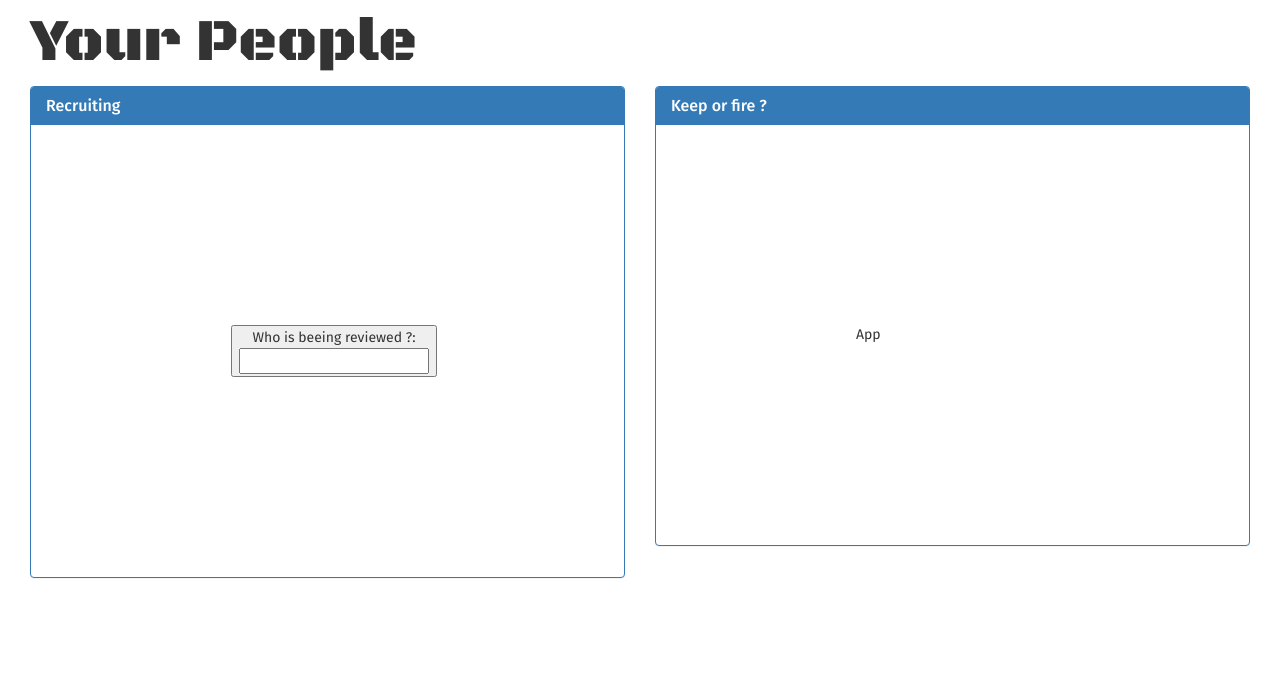
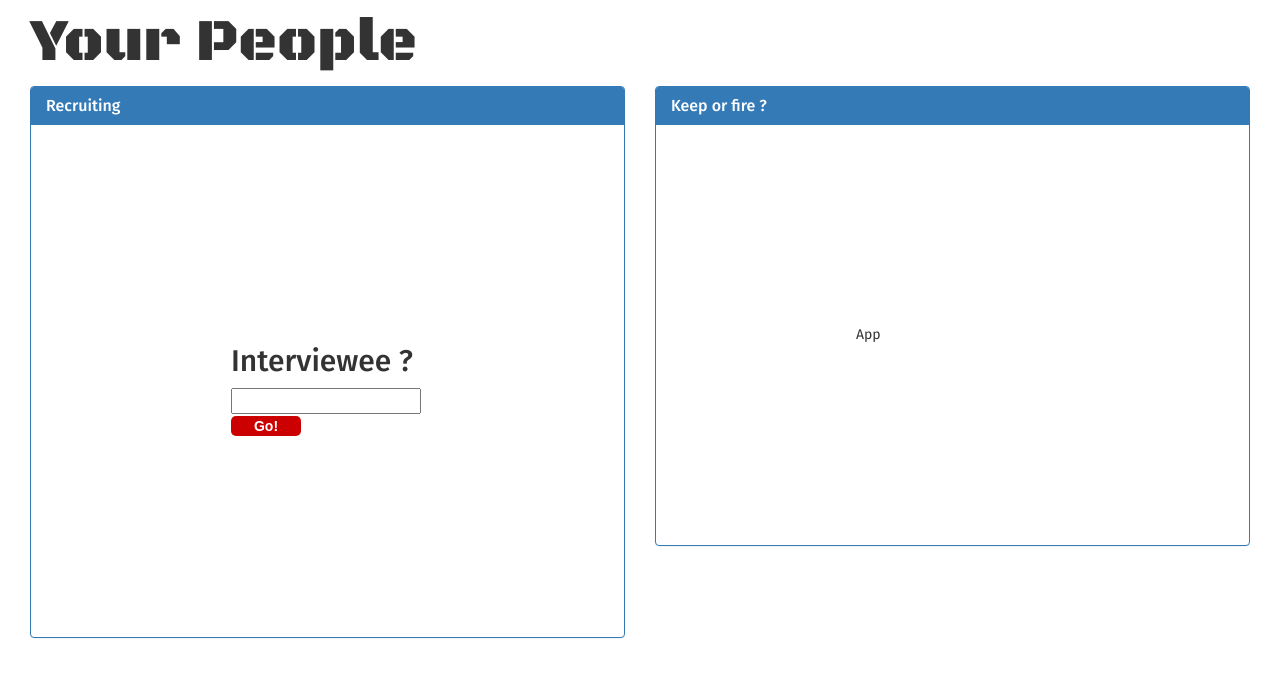
Before and after one commit to monolok/restool, a PHP site: page /people.html in a window 1280 px wide. Shown: the top 677 px of the page. Run offline with PHP 8.4, Linux system fonts and the light colour scheme; some libraries are stand-ins or nearby versions.

Commit message:
js to improve and to understand

```diff
--- a/community.html
+++ b/community.html
@@ -18,6 +18,8 @@
   	<link type="text/css" rel="stylesheet" href="stylesheet.css"/>
 </head>
 <body>
+<script src="https://ajax.googleapis.com/ajax/libs/jquery/1.11.1/jquery.min.js"></script>
+<script src="https://maxcdn.bootstrapcdn.com/bootstrap/3.2.0/js/bootstrap.min.js"></script>
 
 <div class="container-fluid">
 	<div class="row">
@@ -52,7 +54,5 @@
 	</div>
 </div>
 
-<script src="https://ajax.googleapis.com/ajax/libs/jquery/1.11.1/jquery.min.js"></script>
-<script src="https://maxcdn.bootstrapcdn.com/bootstrap/3.2.0/js/bootstrap.min.js"></script>
 </body>
 </html>
--- a/operation.html
+++ b/operation.html
@@ -18,6 +18,8 @@
   	<link type="text/css" rel="stylesheet" href="stylesheet.css"/>
 </head>
 <body>
+<script src="https://ajax.googleapis.com/ajax/libs/jquery/1.11.1/jquery.min.js"></script>
+<script src="https://maxcdn.bootstrapcdn.com/bootstrap/3.2.0/js/bootstrap.min.js"></script>
 
 <div class="container-fluid">
 	<div class="row">
@@ -52,7 +54,5 @@ APP
 	</div>
 </div>
 
-<script src="https://ajax.googleapis.com/ajax/libs/jquery/1.11.1/jquery.min.js"></script>
-<script src="https://maxcdn.bootstrapcdn.com/bootstrap/3.2.0/js/bootstrap.min.js"></script>
 </body>
 </html>
--- a/people.html
+++ b/people.html
@@ -18,6 +18,8 @@
   	<link type="text/css" rel="stylesheet" href="stylesheet.css"/>
 </head>
 <body>
+<script src="https://ajax.googleapis.com/ajax/libs/jquery/1.11.1/jquery.min.js"></script>
+<script src="https://maxcdn.bootstrapcdn.com/bootstrap/3.2.0/js/bootstrap.min.js"></script>
 
 <div class="container-fluid">
 	<div class="row">
@@ -35,9 +37,33 @@
     				<h3 class="panel-title">Recruiting</h3>
   				</div>
   				<div class="panel-body">
-  					<button>
-  						Who is beeing reviewed ?: <input type="text" name="review">
-  					</button>
+
+ 					<h2>Interviewee ?</h2>
+					<form name="checkListForm">
+						<input type="text" name="checkListItem"/>
+					</form>
+					<div id="button">Go!</div>
+					<br/>
+					<div class="list"></div>
+
+  					<script type="text/javascript">
+
+$(document).ready(function () {
+    $('#button').click(function() {
+           var name1 = $('input[name=checkListItem]').val();
+           $('.list').append('<div class="item">' + name1 + '</div>');
+        });
+
+    $(document).on('click', '.item', function () {
+        $(this).remove();
+        });
+
+
+
+    });
+
+  					</script>
+
   				</div>
 			</div>
 		</div>
@@ -54,7 +80,5 @@
 	</div>
 </div>
 
-<script src="https://ajax.googleapis.com/ajax/libs/jquery/1.11.1/jquery.min.js"></script>
-<script src="https://maxcdn.bootstrapcdn.com/bootstrap/3.2.0/js/bootstrap.min.js"></script>
 </body>
 </html>
--- a/stylesheet.css
+++ b/stylesheet.css
@@ -305,6 +305,34 @@ a:hover, a:focus {
     color: brown;
 }
 
+#button{
+    display: inline-block;
+    height:20px;
+	width:70px;
+	background-color:#cc0000;
+	font-family:arial;
+	font-weight:bold;
+	color:#ffffff;
+	border-radius: 5px;
+	text-align:center;
+	margin-top:2px;
+}
+
+.list {
+	font-family:garamond;
+	color:#cc0000;
+}
+
+
+
+
+
+
+
+
+
+
+
 /* responsive 320px */
 
 @media (max-width: 320px) {
```
